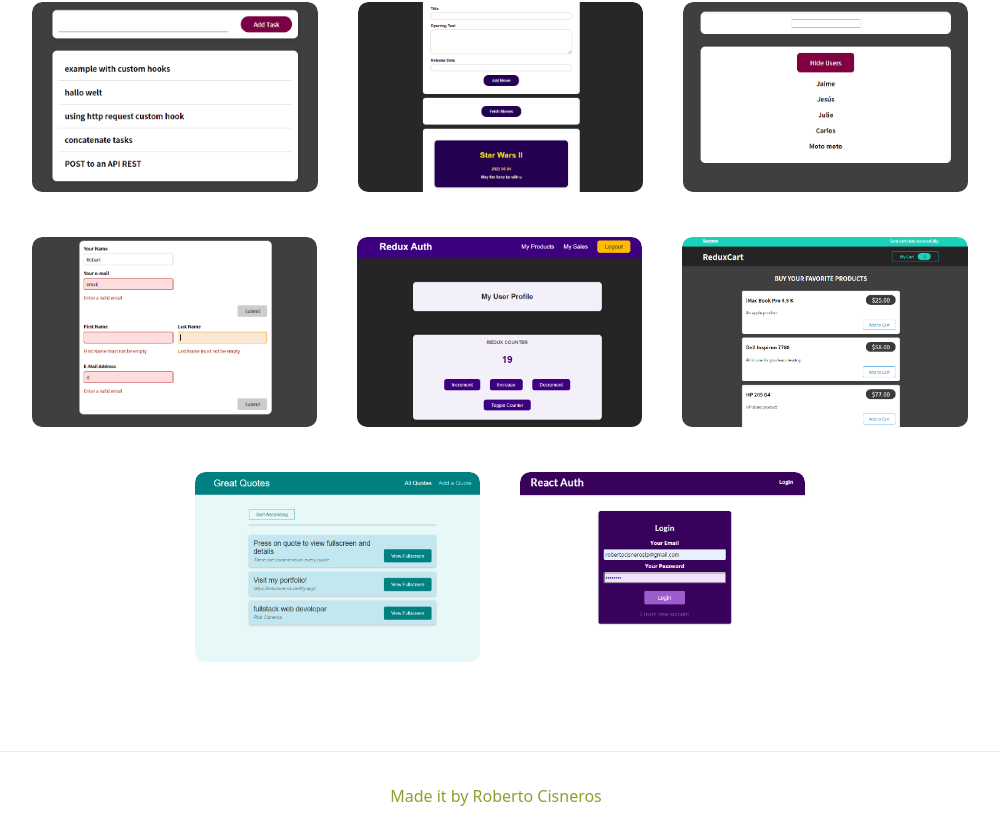
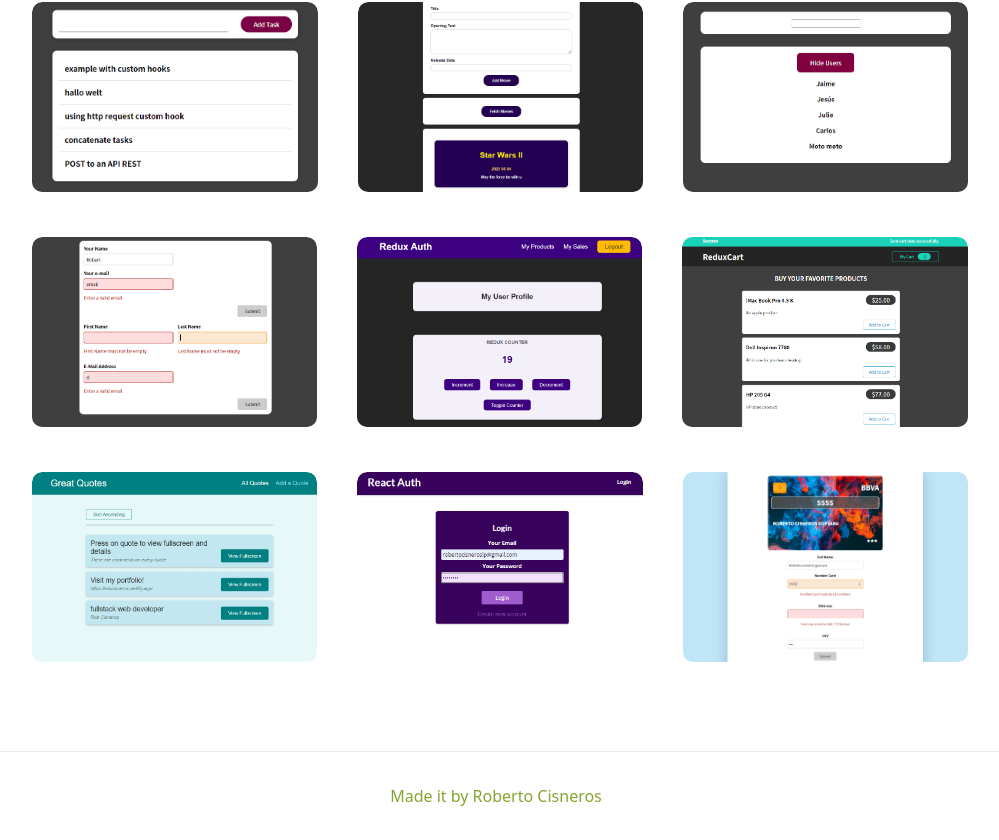
Before and after one commit to robcisneros/my-portfolio, a Next.js app: page / in a window 1280 px wide. Shown: the part 765-1605 px from the top of the page, without its empty margins (140-1139 px from the left). Built offline with nearby package versions, Linux system fonts and the light colour scheme.

Commit message:
adding creditCard project

```diff
--- a/components/ProjectsData.js
+++ b/components/ProjectsData.js
@@ -85,6 +85,12 @@ const ProjectsData = [
     href: "https://authentication-by-token.netlify.app/",
     id: 14,
   },
+  {
+    title: "Unit testing on form",
+    description: "Input fields with feedback validation styles, every component has its unit testing.",
+    href: "https://creditcard-form.netlify.app/",
+    id: 15,
+  },
 ];
 
 export default ProjectsData;
--- a/pages/index.js
+++ b/pages/index.js
@@ -19,6 +19,7 @@ import imageProject11 from "../assets/p11-redux-slicers.png";
 import imageProject12 from "../assets/p12-cart-redux.png";
 import imageProject13 from "../assets/p13-react-routing-MPA.png";
 import imageProject14 from "../assets/p14-token-login-authentication.png";
+import imageProject15 from "../assets/p15-creditCard.png";
 
 export default function Home() {
   const HardData = ProjectsData;
@@ -37,6 +38,7 @@ export default function Home() {
     imageProject12,
     imageProject13,
     imageProject14,
+    imageProject15,
   ];
 
   let content = <p>Found no projects.</p>;
```
Also changed, not shown: assets/p15-creditCard.png (added), 1 other file (tests, documents, lock files or other folders).
